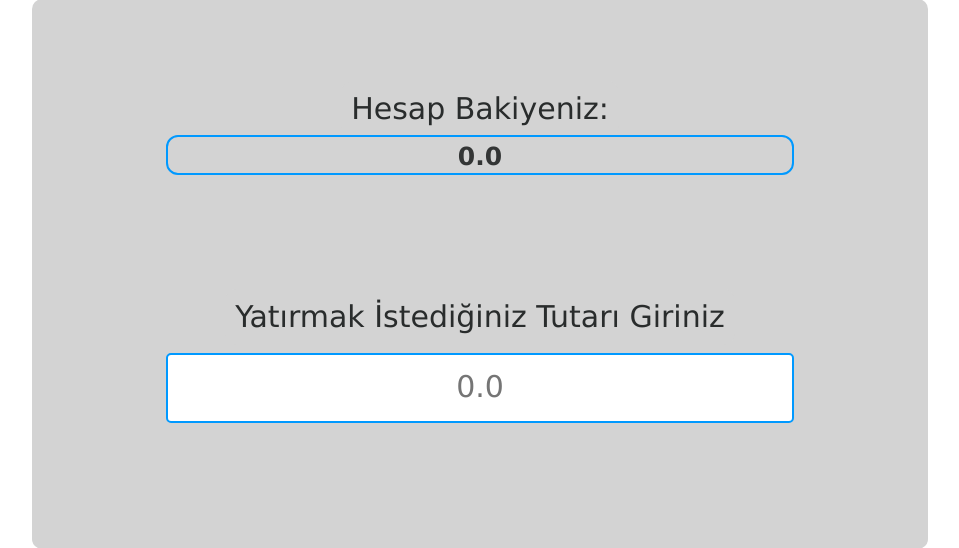
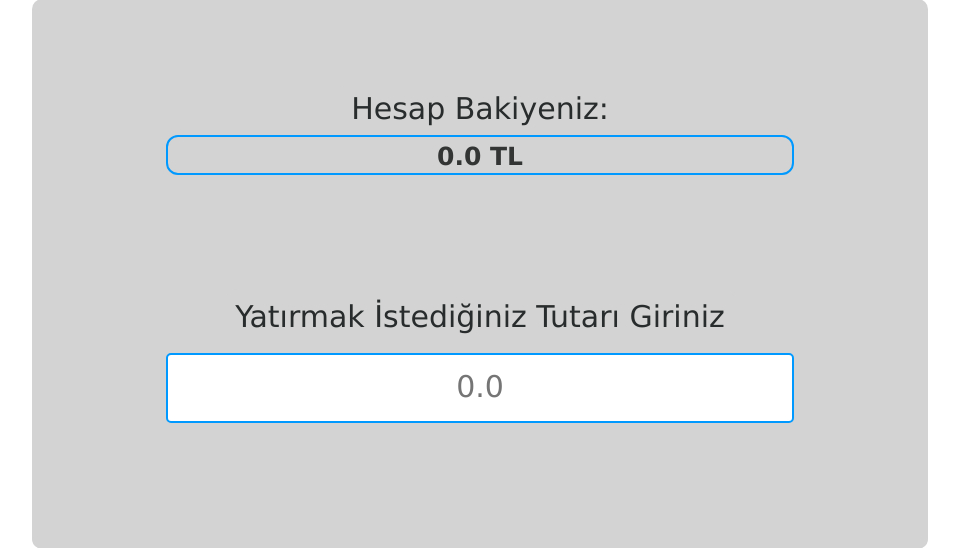
Before and after one commit to OykuE/Frontend-ATMapplication, a PHP site: page /parayatir.php in a window 1280 px wide. Shown: the part 221-769 px from the top of the page, without its empty margins (160-1119 px from the left). Run offline with PHP 8.4, Linux system fonts and the light colour scheme; some libraries are stand-ins or nearby versions.

Commit message:
update hesapbilgileri page design

```diff
--- a/hesapbilgileri.php
+++ b/hesapbilgileri.php
@@ -14,6 +14,7 @@
 
     <div class="giris">
                 <div class="panel-body">
+                <br><br>
                      <Label><h4>Hesap Türü</h4></Label><br>
                      <label id="hesaptur" class="output"><b></b></label><br><br>
 
--- a/parayatir.php
+++ b/parayatir.php
@@ -17,7 +17,7 @@
         </br> </br>
                 <div class="label">
                     <Label><h3>Hesap Bakiyeniz:</h3></Label></br>
-                    <label class="output" id="bakiye"><b>0.0 </b></label><br><br>
+                    <label class="output" id="bakiye"><b>0.0 TL </b></label><br><br>
                 </div></br></br></br></br></br></br></br>
                 <form action="islem.php" method="post">
                 <div class="label">
```
